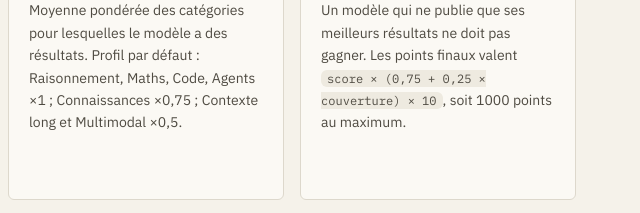
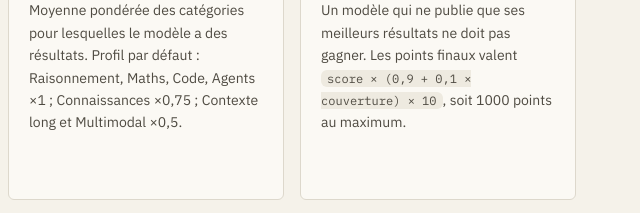
Before and after one commit to Geipia/apex-index, a plain HTML site: page a-propos.html in a window 1280 px wide. Shown: the part 519-732 px from the top of the page, 640-1280 px from the left. Drawn offline with Linux system fonts and the light colour scheme.

Commit message:
À propos : formule de couverture à jour (0,9 + 0,1 × couverture)

```diff
--- a/a-propos.html
+++ b/a-propos.html
@@ -77,7 +77,7 @@
         <article>
           <span class="step">4</span>
           <h3>Couverture</h3>
-          <p>Un modèle qui ne publie que ses meilleurs résultats ne doit pas gagner. Les points finaux valent <code>score × (0,75 + 0,25 × couverture) × 10</code>, soit 1000 points au maximum.</p>
+          <p>Un modèle qui ne publie que ses meilleurs résultats ne doit pas gagner. Les points finaux valent <code>score × (0,9 + 0,1 × couverture) × 10</code>, soit 1000 points au maximum.</p>
         </article>
       </div>
       <div class="callout">
```
